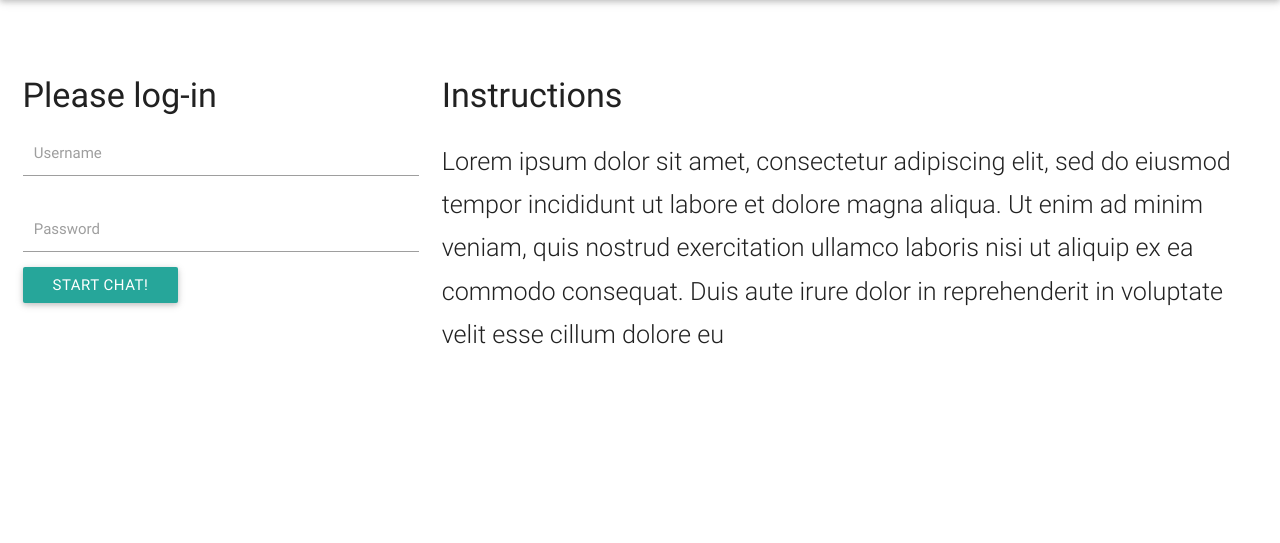
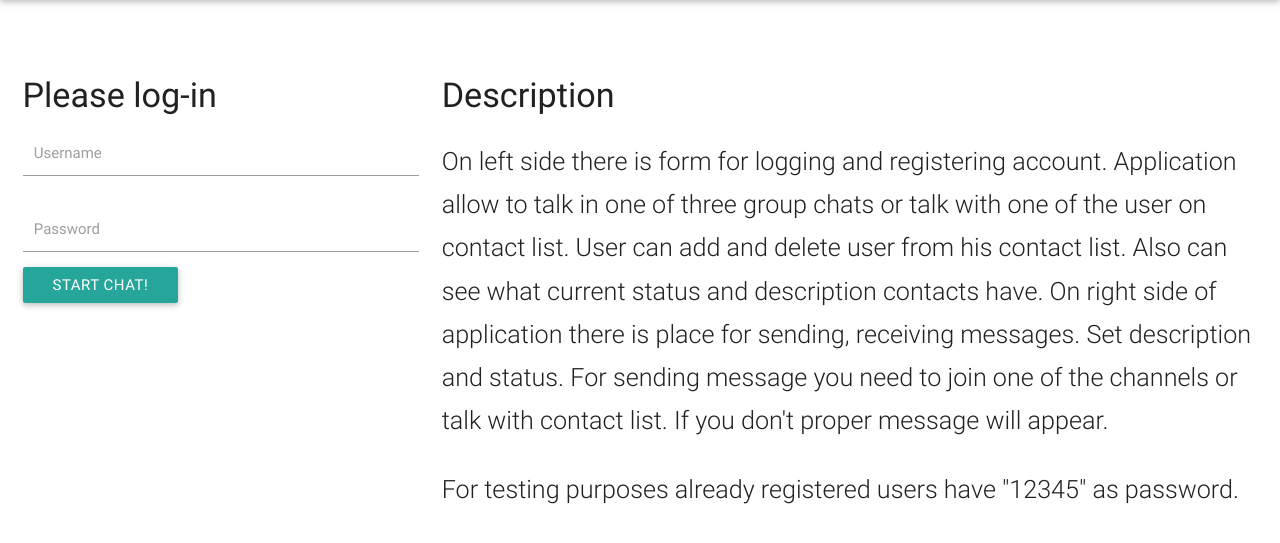
Before and after one commit to Fajkowsky/LiveChat, a Flask app: page / in a window 1280 px wide. Shown: the part 64-607 px from the top of the page. Run offline with Flask 2, Linux system fonts and the light colour scheme; some libraries are stand-ins or nearby versions.

Commit message:
some validations and changed text for frontend

```diff
--- a/templates/communicator.html
+++ b/templates/communicator.html
@@ -68,7 +68,7 @@
             <div class="input-field">
                 <form>
                     <label for="message">Your message</label>
-                    <input id="message" name="message" data-bind="textInput: currMsg" type="text">
+                    <input id="message" name="message" data-bind="textInput: currMsg" type="text" maxlength="40" required>
 
                     <div class="row">
                         <div class="col s3">
@@ -83,7 +83,7 @@
                         <div class="input-field col s6">
                             <input id="description" name="description"
                                    data-bind="textInput: currDesc, event: {change: changeDesc}"
-                                   type="text">
+                                   type="text" maxlength="30">
                             <label for="description" data-bind="attr: { class: 'active'}">Your description</label>
                         </div>
                     </div>
--- a/templates/login.html
+++ b/templates/login.html
@@ -20,13 +20,17 @@
             </form>
         </div>
         <div class="col s8">
-            <h4>Instructions</h4>
+            <h4>Description</h4>
 
             <p class="flow-text">
-                Lorem ipsum dolor sit amet, consectetur adipiscing elit, sed do eiusmod tempor incididunt ut labore et
-                dolore magna aliqua. Ut enim ad minim veniam, quis nostrud exercitation ullamco laboris nisi ut aliquip
-                ex
-                ea commodo consequat. Duis aute irure dolor in reprehenderit in voluptate velit esse cillum dolore eu
+                On left side there is form for logging and registering account.
+                Application allow to talk in one of three group chats or talk with one of the user on contact list.
+                User can add and delete user from his contact list. Also can see what current status and description contacts have.
+                On right side of application there is place for sending, receiving messages. Set description and status.
+                For sending message you need to join one of the channels or talk with contact list. If you don't proper message will appear.
+            </p>
+            <p class="flow-text">
+                For testing purposes already registered users have "12345" as password.
             </p>
         </div>
     </div>
```
